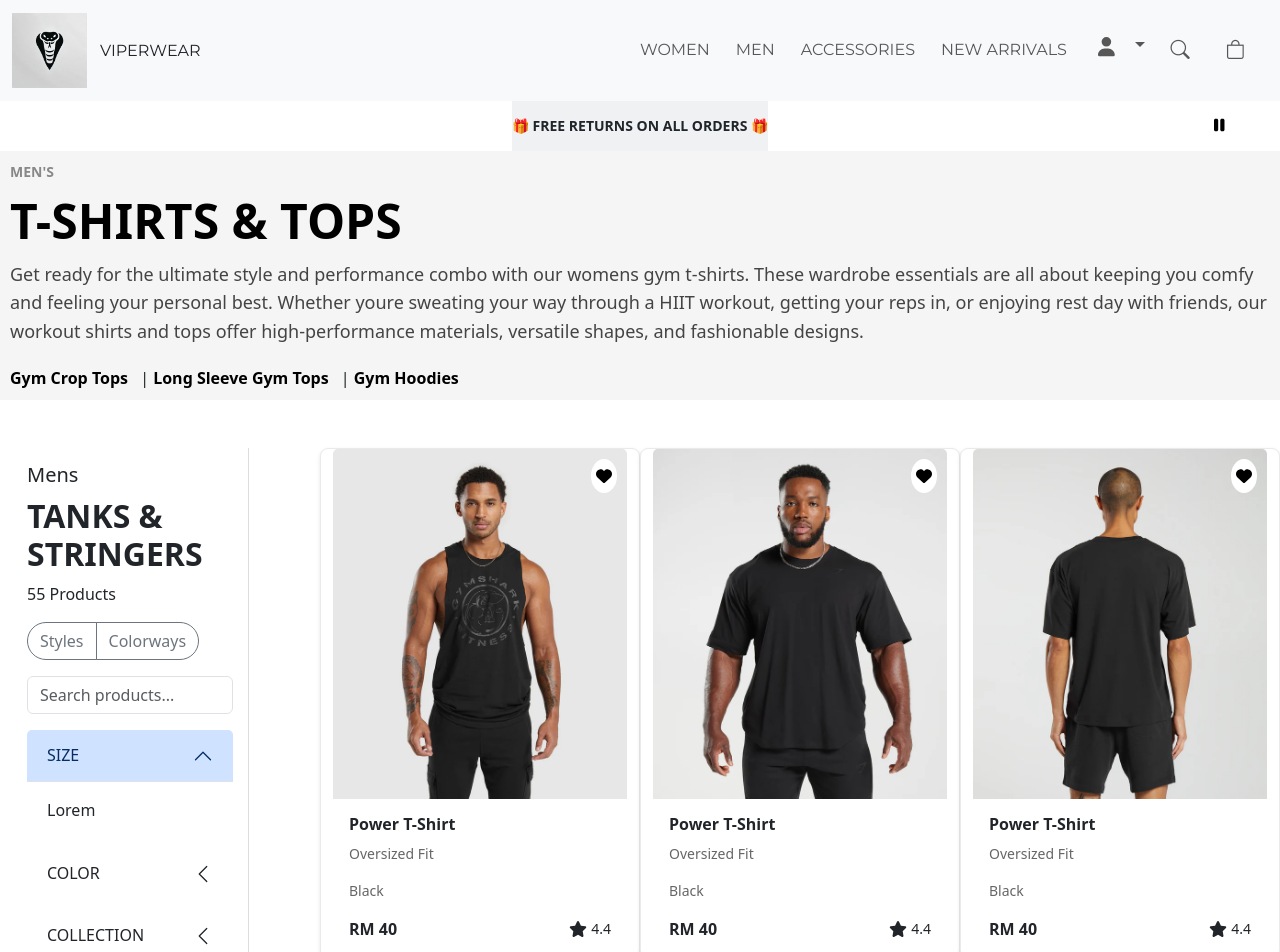
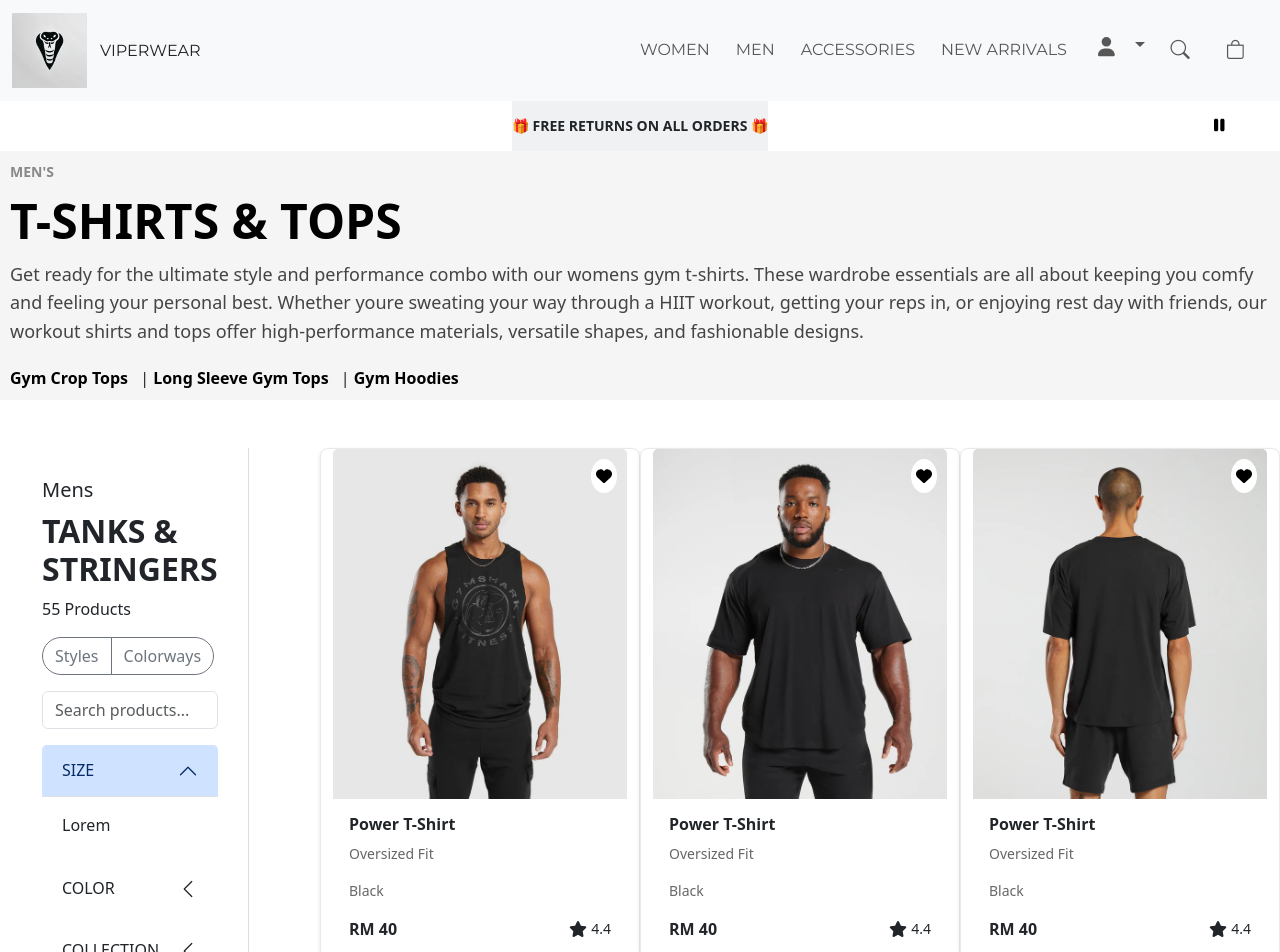
Before and after one commit to amirarif619/viper-apparel, a React (Vite) app: page / in a window 1280 px wide. Shown: the top 952 px of the page. Built offline with nearby package versions, Linux system fonts and the light colour scheme.

Commit message:
fixed sidebar css

```diff
--- a/src/styles/FilterSidebar.css
+++ b/src/styles/FilterSidebar.css
@@ -1,6 +1,6 @@
 .sidebar {
 
-    padding: 15px;
+    padding: 30px;
     border-right: 1px solid #ddd;
     width: 80%;
     box-sizing: border-box;
```
